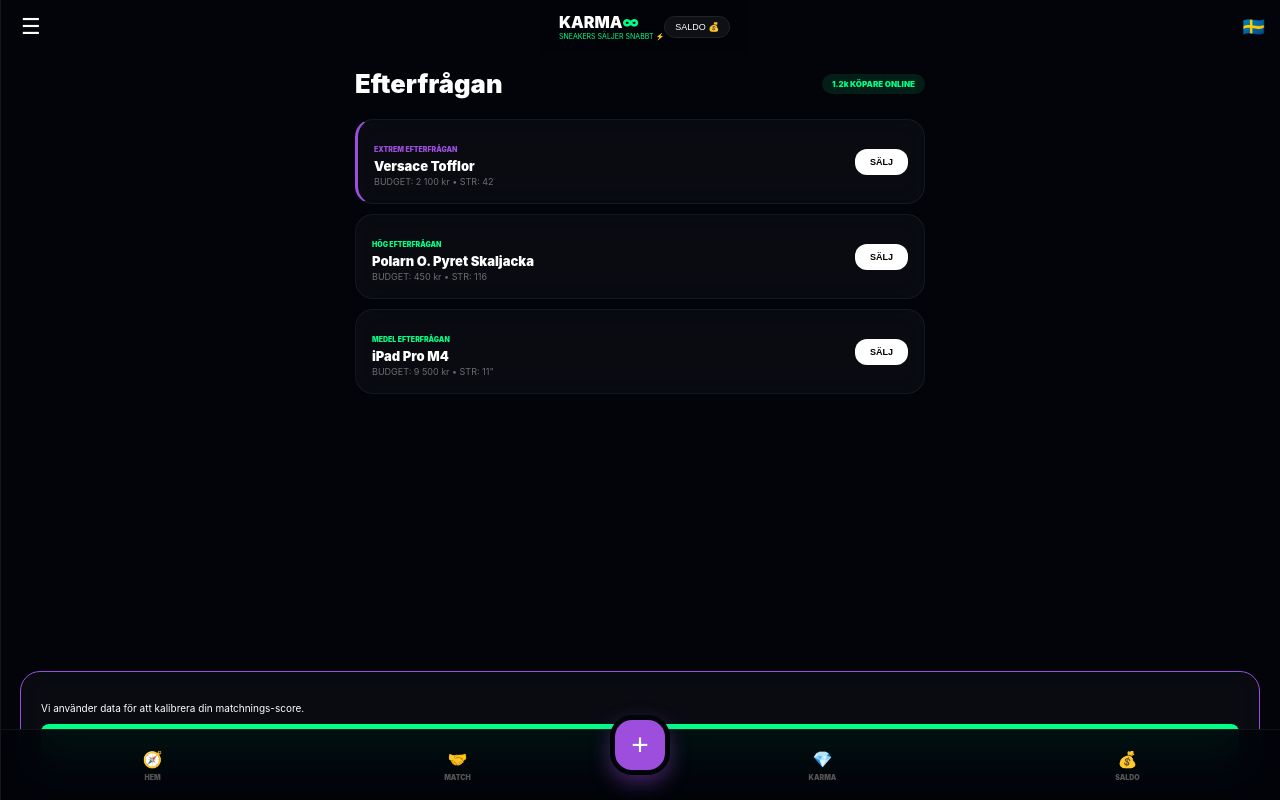
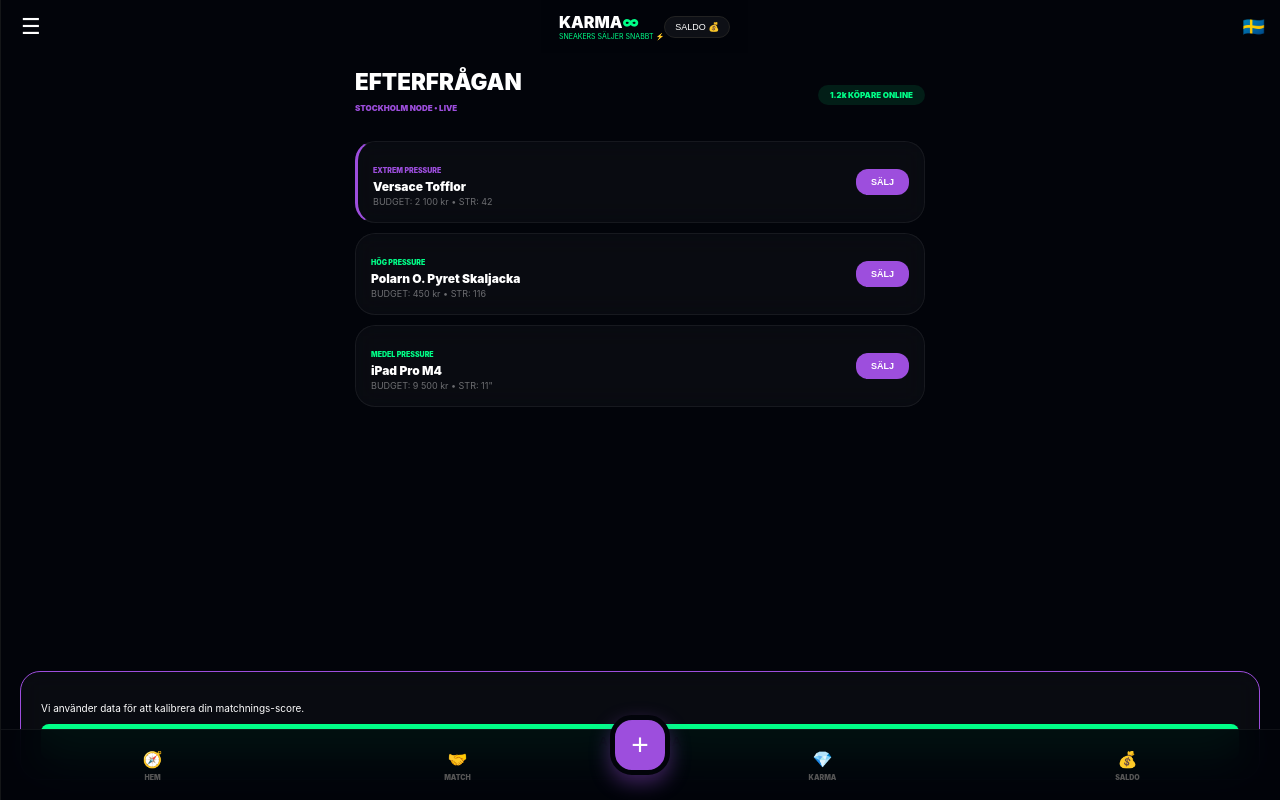
Before and after one commit to gascheckking/marketbeg-appGem, a Next.js app: page /wanted in a window 1280 px wide. Built offline with nearby package versions, Linux system fonts and the light colour scheme.

Commit message:
Update page.tsx

```diff
--- a/app/wanted/page.tsx
+++ b/app/wanted/page.tsx
@@ -14,8 +14,11 @@ export default function WantedPage() {
   return (
     <div className="page-wrapper" style={{ padding: '15px' }}>
       <header style={{ marginBottom: '20px', display: 'flex', justifyContent: 'space-between', alignItems: 'center' }}>
-        <h1 style={{ fontSize: '1.6rem', fontWeight: 900, margin: 0 }}>Efterfrågan</h1>
-        <div style={{ fontSize: '8px', background: 'rgba(0,255,136,0.1)', color: 'var(--neon-mint)', padding: '5px 10px', borderRadius: '20px', fontWeight: 900 }}>
+        <div>
+          <h1 style={{ fontSize: '1.4rem', fontWeight: 900, margin: 0 }}>EFTERFRÅGAN</h1>
+          <p style={{ fontSize: '8px', color: 'var(--neon-purple)', fontWeight: 900 }}>STOCKHOLM NODE • LIVE</p>
+        </div>
+        <div style={{ fontSize: '8px', background: 'rgba(0,255,136,0.1)', color: 'var(--neon-mint)', padding: '5px 12px', borderRadius: '20px', fontWeight: 900 }}>
           1.2k KÖPARE ONLINE
         </div>
       </header>
@@ -23,16 +26,16 @@ export default function WantedPage() {
       <div style={{ display: 'flex', flexDirection: 'column', gap: '10px' }}>
         {matchingRequests.map(req => (
           <div key={req.id} className="glass-card" style={{
-            padding: '16px',
-            borderLeft: req.demand === 'EXTREM' ? '3px solid var(--neon-purple)' : '1px solid rgba(255,255,255,0.05)',
-            display: 'flex', justifyContent: 'space-between', alignItems: 'center', borderRadius: '18px'
+            padding: '15px',
+            borderLeft: req.demand === 'EXTREM' ? '3px solid var(--neon-purple)' : '1px solid var(--border)',
+            display: 'flex', justifyContent: 'space-between', alignItems: 'center'
           }}>
             <div>
-              <span style={{ fontSize: '7px', fontWeight: 900, color: req.demand === 'EXTREM' ? 'var(--neon-purple)' : 'var(--neon-mint)' }}>{req.demand} EFTERFRÅGAN</span>
-              <div style={{ fontSize: '13px', fontWeight: 900, margin: '2px 0' }}>{req.item}</div>
+              <span style={{ fontSize: '7px', fontWeight: 900, color: req.demand === 'EXTREM' ? 'var(--neon-purple)' : 'var(--neon-mint)' }}>{req.demand} PRESSURE</span>
+              <div style={{ fontSize: '12px', fontWeight: 900, margin: '2px 0' }}>{req.item}</div>
               <div style={{ fontSize: '9px', opacity: 0.4 }}>BUDGET: {req.budget} • STR: {req.size}</div>
             </div>
-            <button onClick={() => router.push('/sell')} className="primary-btn" style={{ width: 'auto', padding: '8px 15px', fontSize: '9px' }}>SÄLJ</button>
+            <button onClick={() => router.push('/sell/burst')} className="primary-btn" style={{ width: 'auto', padding: '8px 15px', fontSize: '9px', background: 'var(--neon-purple)', color: '#fff' }}>SÄLJ</button>
           </div>
         ))}
       </div>
```
